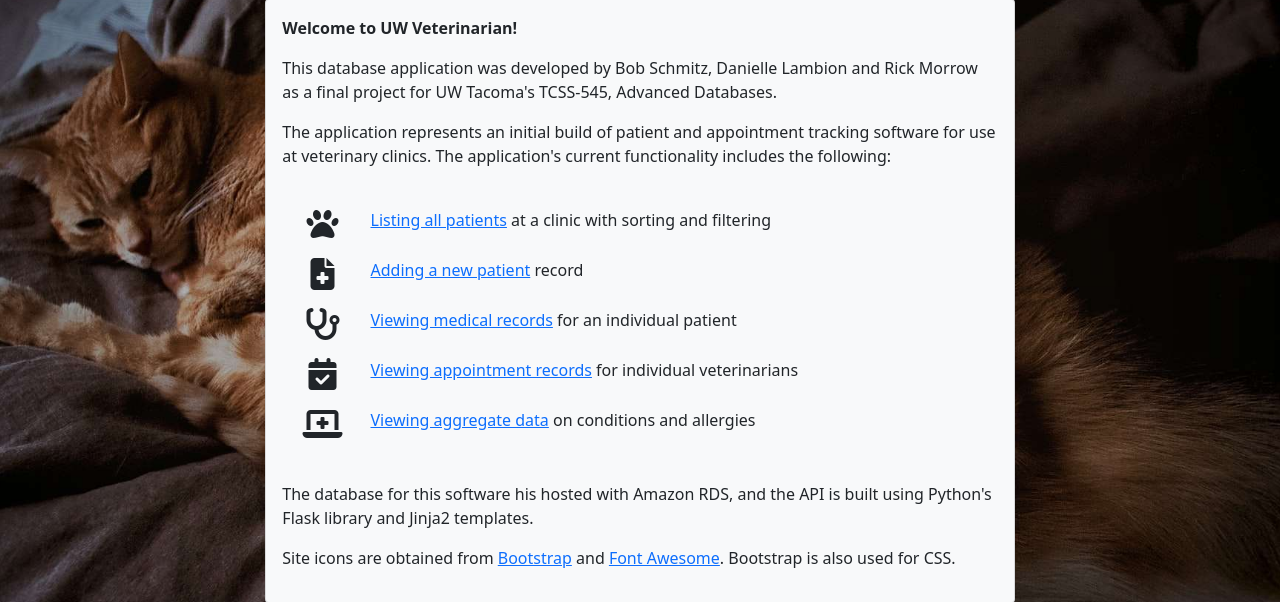
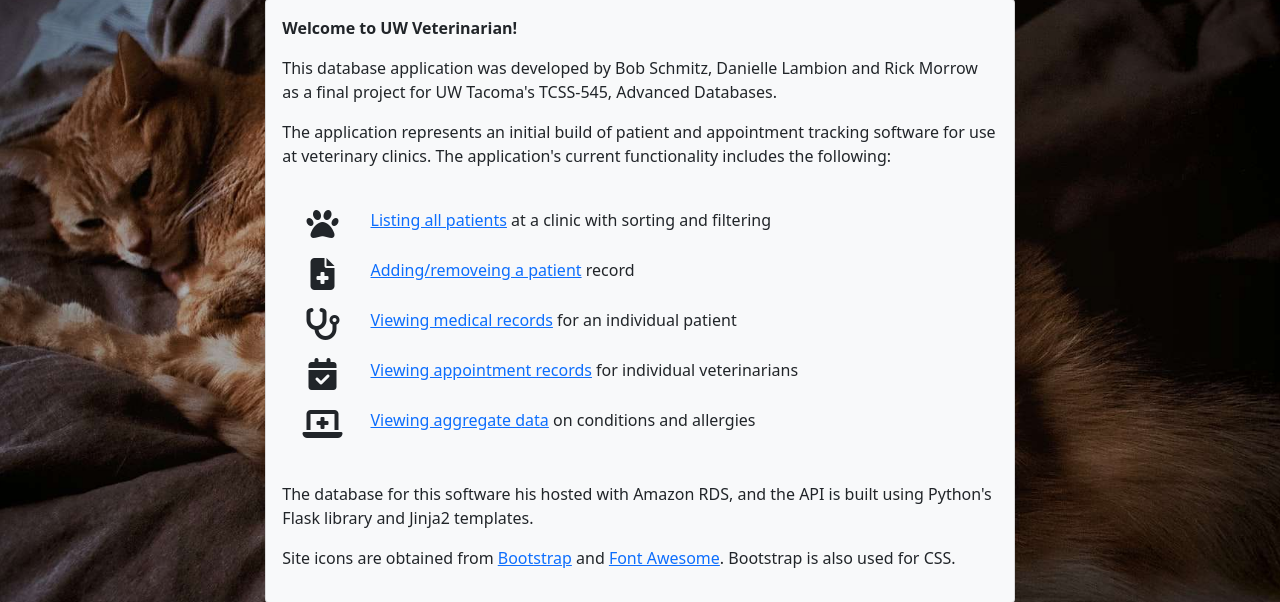
Before and after one commit to rgschmitz1/flask_vet_app, a Flask app: page / in a window 1280 px wide. Shown: the part 81-683 px from the top of the page. Run offline with Flask 2, Linux system fonts and the light colour scheme; some libraries are stand-ins or nearby versions.

Commit message:
Updated home page to add removing a patient record
Signed-off-by: Bob Schmitz <14095796+rgschmitz1@users.noreply.github.com>

```diff
--- a/templates/home.html
+++ b/templates/home.html
@@ -22,7 +22,7 @@
 			</tr>
 			<tr>
 				<td class="text-center"><i class="fa-solid fa-file-medical fa-2x"></i></td>
-				<td><a href="/patient">Adding a new patient</a> record</td>
+				<td><a href="/patient">Adding/removeing a patient</a> record</td>
 			</tr>
 			<tr>
 				<td class="text-center"><i class="fa-solid fa-stethoscope fa-2x"></i></td>
```
